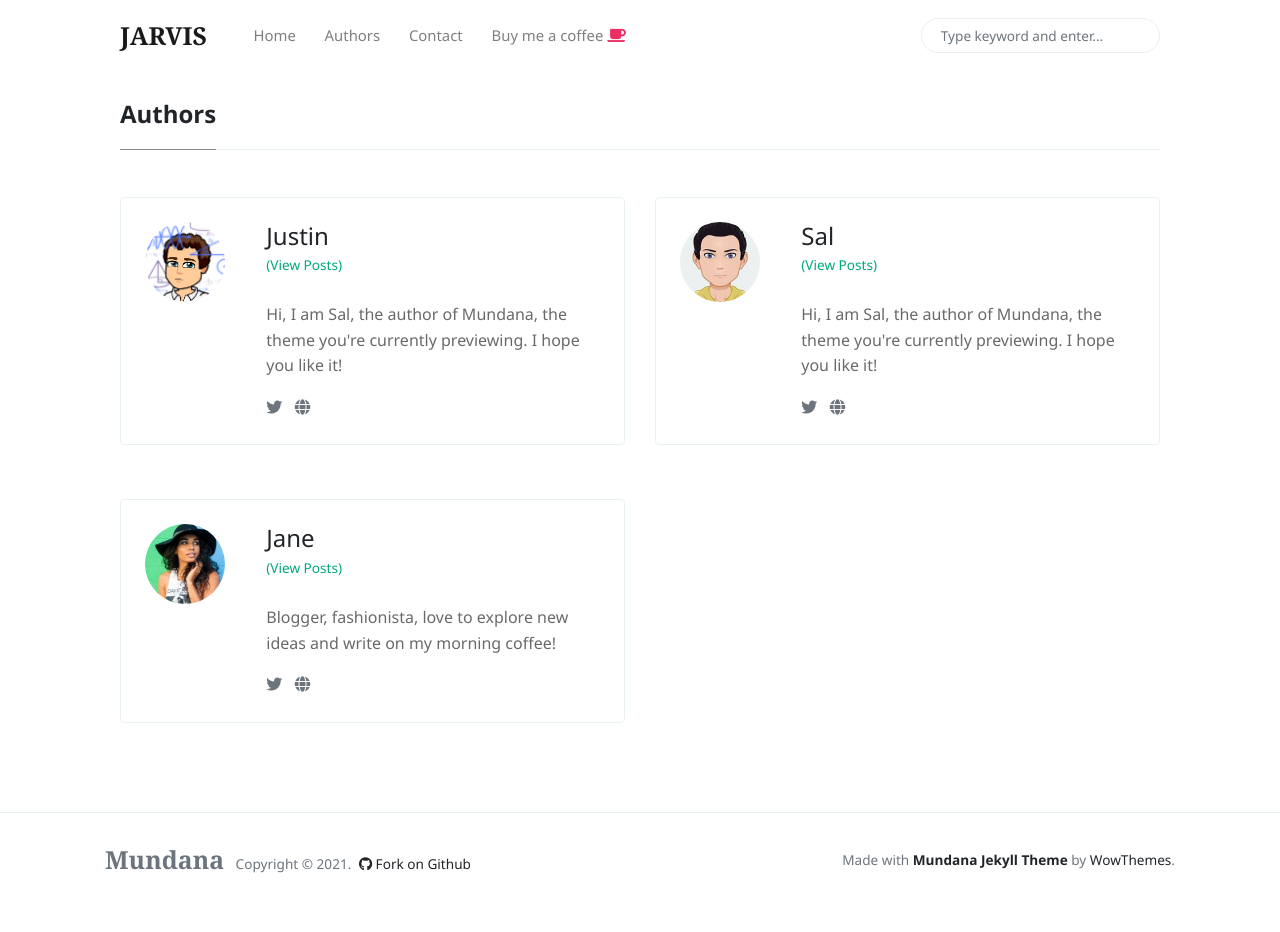
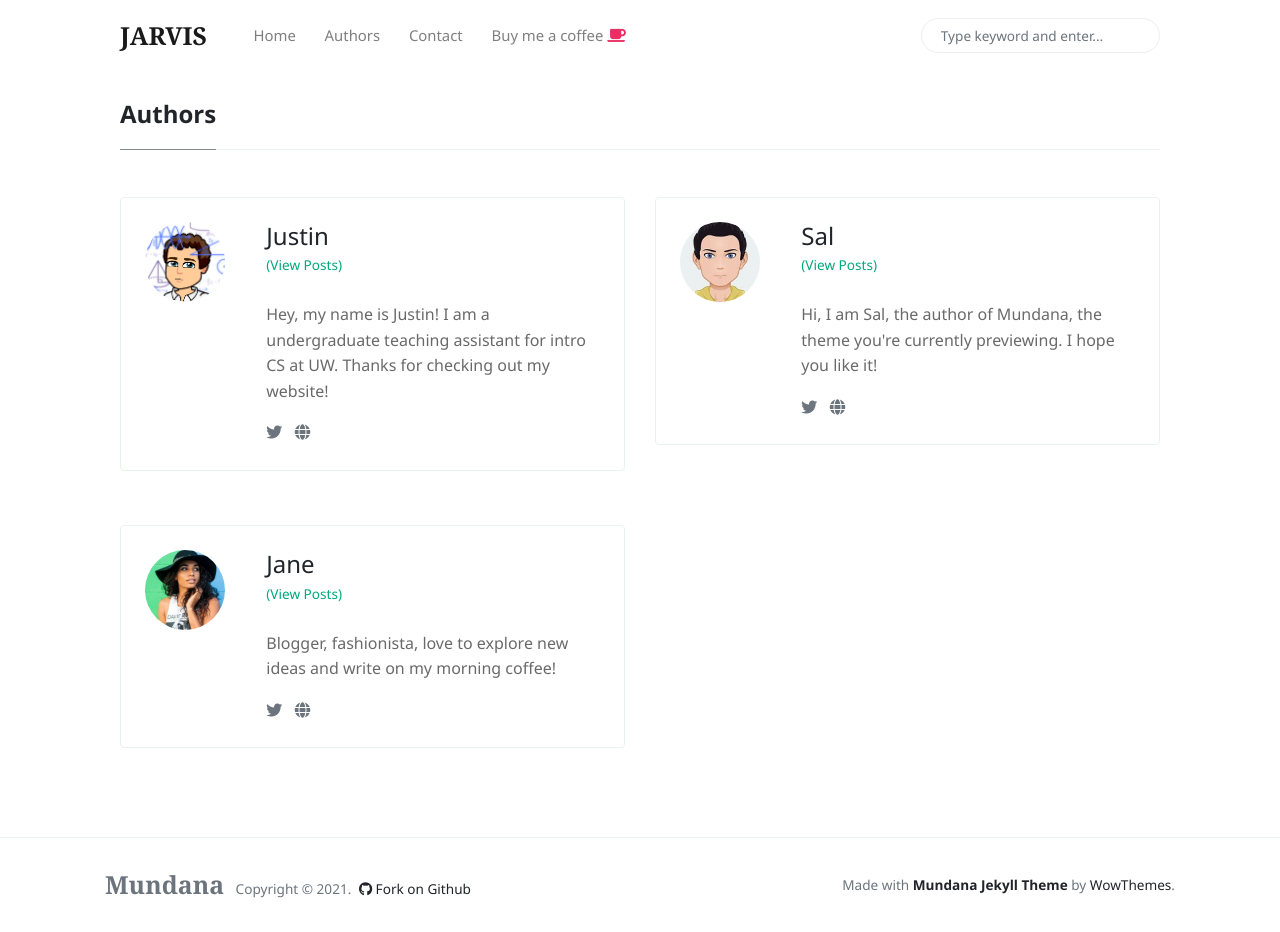
Before and after one commit to notjustinshaw/old-blog, a Jekyll site: the page built from _pages/authors-list.html, in a window 1280 px wide and 932 px high. Built offline with Jekyll 4.4.1, drawn with Linux system fonts in a browser that asks for light colours; nearby versions of some CDN libraries.

Commit message:
updated personal information

```diff
--- a/_config.yml
+++ b/_config.yml
@@ -23,9 +23,9 @@ authors:
     name: Justin
     site: https://google.com
     avatar: /assets/images/avatar0.png
-    bio: "Hi, I am Sal, the author of Mundana, the theme you're currently previewing. I hope you like it!"
-    email: wowthemesnet@gmail.com
-    twitter: https://twitter.com/wowthemesnet
+    bio: "Hey, my name is Justin! I am a undergraduate teaching assistant for intro CS at UW. Thanks for checking out my website!"
+    email: realjustinshaw@gmail.com
+    twitter: https://www.linkedin.com/in/justin--shaw/
   sal:
     name: Sal
     site: https://www.wowthemes.net
```
